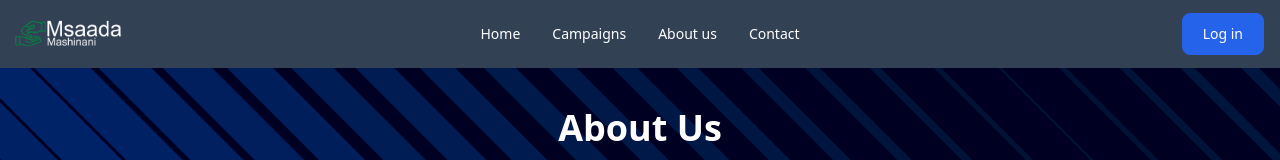
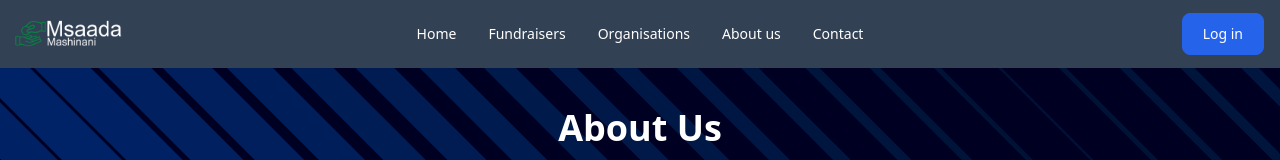
Before and after one commit to MuchokiDavid/Msaadafund-Frontend, a React (Create React App) app: page /about in a window 1280 px wide. Shown: the top 160 px of the page. Built offline with nearby package versions, Linux system fonts and the light colour scheme.

Commit message:
added organisations to main menu

```diff
--- a/src/components/reusables/Menus.jsx
+++ b/src/components/reusables/Menus.jsx
@@ -19,7 +19,8 @@ function Menus() {
                     </div>
                     <ul tabIndex={0} className="menu menu-sm dropdown-content mt-3 z-[1] p-2 shadow bg-gray-700 rounded-box w-52 text-white">
                         <li><a href='/'>Home</a></li>
-                        <li><a href='/campaign'>Campaigns</a></li>
+                        <li><a href='/campaign'>Fundraisers</a></li>
+                        <li><a href='/organisations'>Organisations</a></li>
                         <li><a href='/about'>About us</a></li>
                         <li><a href='/contact'>Contact</a></li>
                     </ul>
@@ -29,7 +30,8 @@ function Menus() {
                 <div className="navbar-center hidden lg:flex">
                     <ul className="menu menu-horizontal text-white">
                         <li><a href='/'>Home</a></li>
-                        <li><a href='/campaign'>Campaigns</a></li>
+                        <li><a href='/campaign'>Fundraisers</a></li>
+                        <li><a href='/organisations'>Organisations</a></li>
                         <li><a href='/about'>About us</a></li>
                         <li><a href='/contact'>Contact</a></li>
                     </ul>
```
